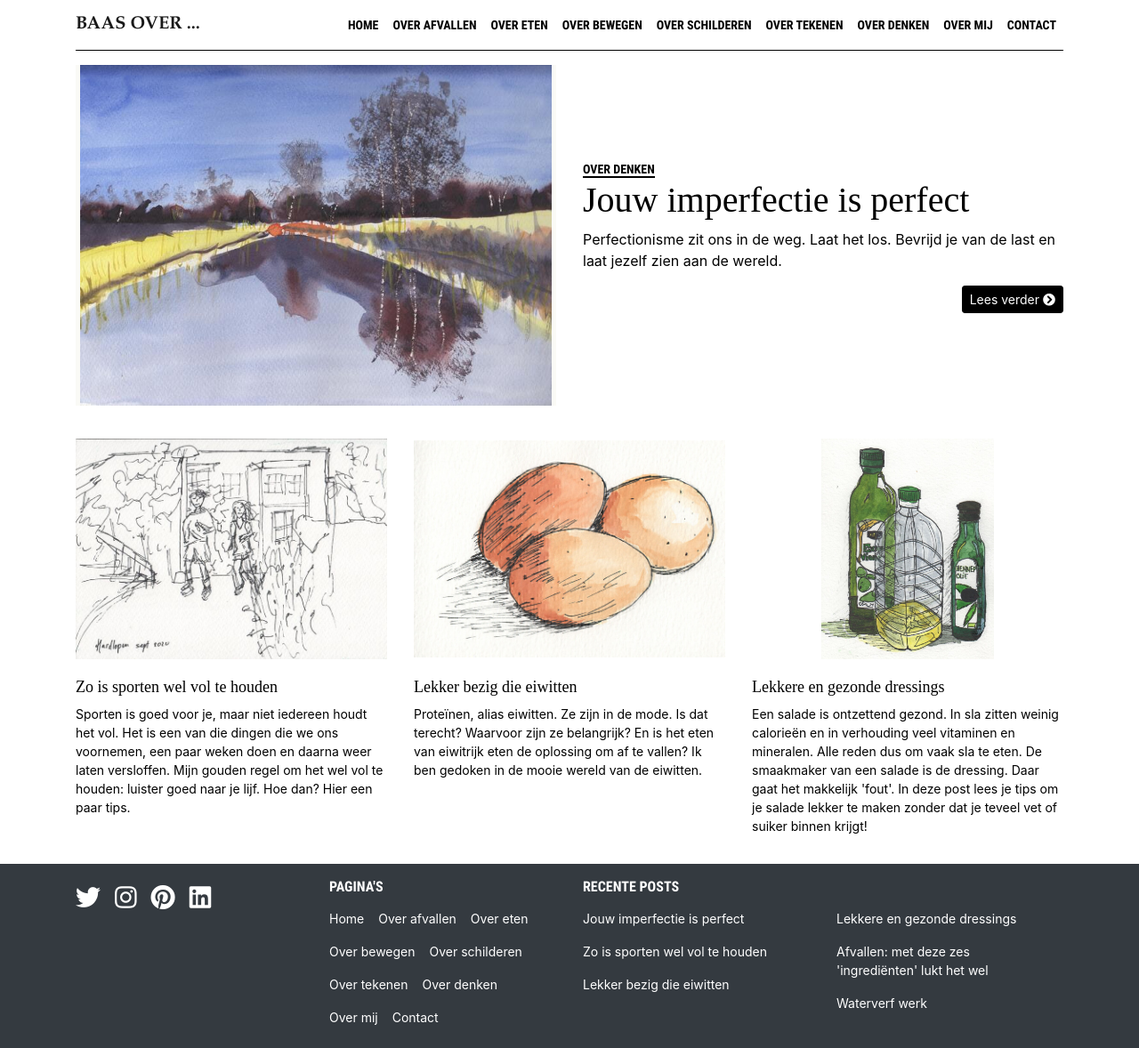
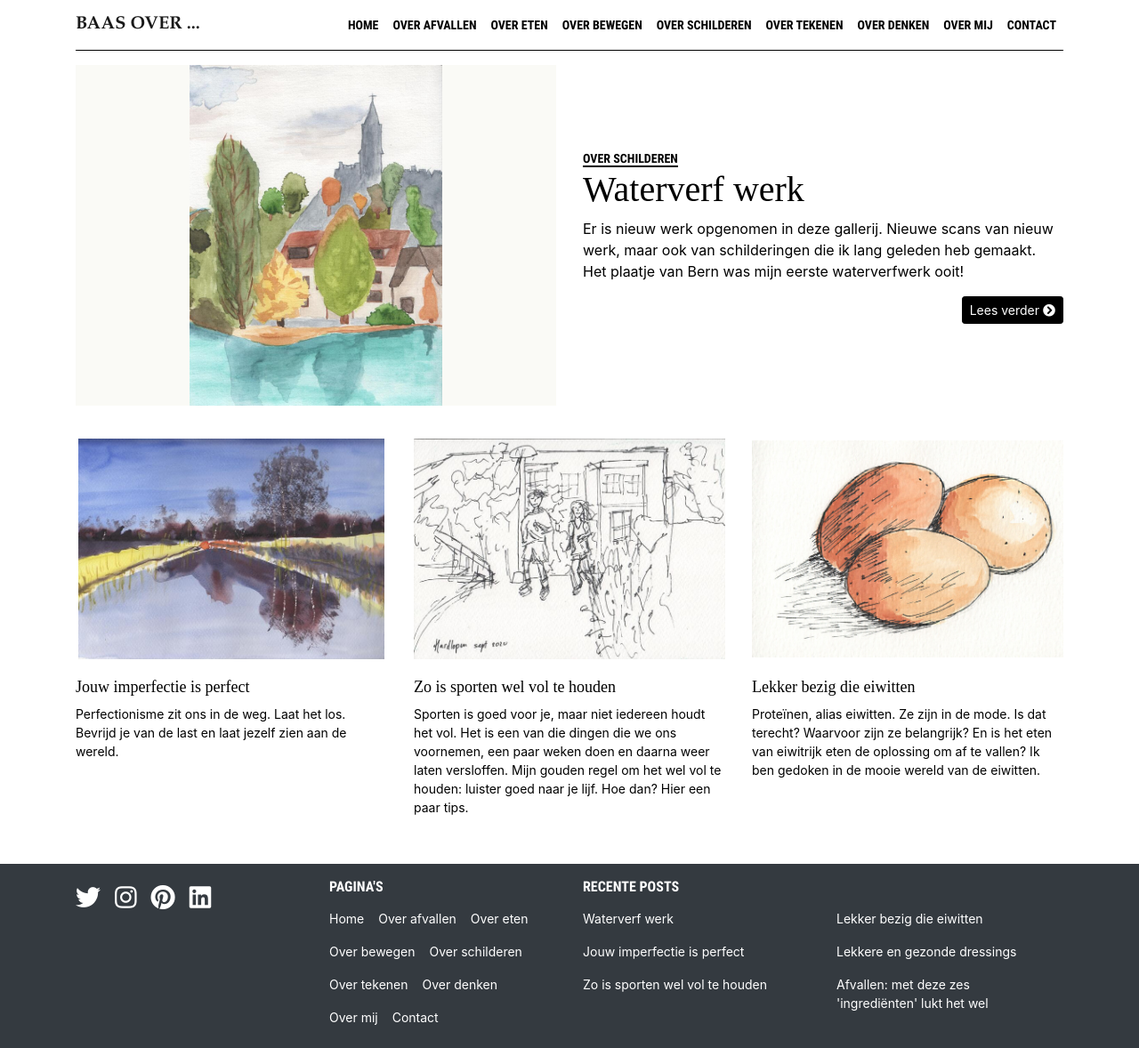
Before and after one commit to BaasLimited/baasovereten.github.io, a Jekyll site: the page built from index.html, in a window 1280 px wide and 1178 px high. Shown: the whole window at 89% size. Built offline with Jekyll 4.4.1, drawn with Linux system fonts in a browser that asks for light colours; some web fonts are replaced; a script that is not in the unit is left out; comment, search, counter and statistics services are not loaded.

Commit message:
Update 2020-10-09-gallerij-waterverf.md

```diff
--- a/_posts/2020-10-09-gallerij-waterverf.md
+++ b/_posts/2020-10-09-gallerij-waterverf.md
@@ -1,13 +1,17 @@
 ---
 title:      "Waterverf werk"
-date:       2020-10-21 10:00:00 +0200
+date:       2020-11-28 10:00:00 +0200
 tags:       ["Over schilderen", "Over tekenen"]
 category:   "over-waterverf"
-image:      /uploads/vogel.jpg
-caption:    "Vogel (waterverf en fineliner in schetsboekje)"
-excerpt:    "Snelle schetsen met iets permanents als een fineliner vind ik tof om te maken. Het is niet vergevingsgezind. Een gezette lijn is niet terug te nemen. Het plaatje vormt zich door spontane, gevoelsmatige lijnen. Deze kwetsbaarheid is heel spannend bij het maken. Soms is het resultaat heel gaaf. Maar ik vind het eigenlijk altijd mooier dan werk waar ik uren met een potlood pruts, gum en bijwerk."
+image:      /uploads/bern.jpg
+caption:    "Bern (waterverf)"
+excerpt:    "Er is nieuw werk opgenomen in deze gallerij. Nieuwe scans van nieuw werk, maar ook van schilderingen die ik lang geleden heb gemaakt. Het plaatje van Bern was mijn eerste waterverfwerk ooit!"
 published:  true
 layout:     gallery-post
 ---
 
 {% include gallery.html id="waterverf" show_description=false %}
+
+Snelle schetsen met iets permanents als een fineliner vind ik tof om te maken. Het is niet vergevingsgezind. Een gezette lijn is niet terug te nemen. Het plaatje vormt zich door spontane, gevoelsmatige lijnen. Deze kwetsbaarheid is heel spannend bij het maken. Soms is het resultaat heel gaaf. Maar ik vind het eigenlijk altijd mooier dan werk waar ik uren met een potlood pruts, gum en bijwerk.
+
+Ik ben de laatste tijd ook weer aan het experimenteren met waterverf zonder fineliner. Geeft weer een heel ander effect.
```
